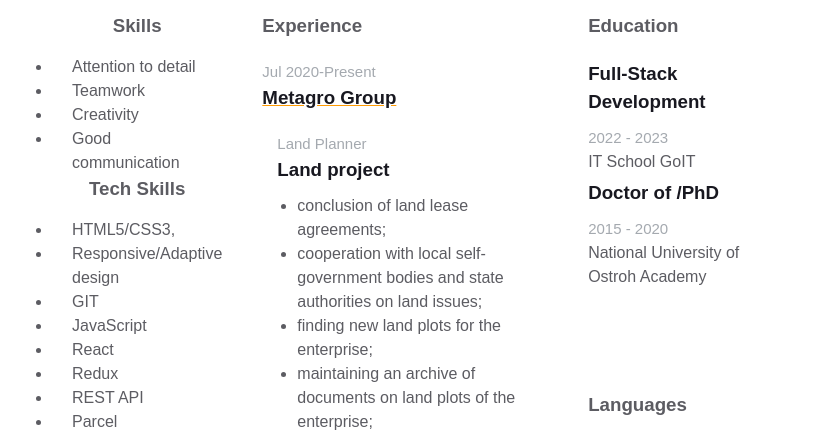
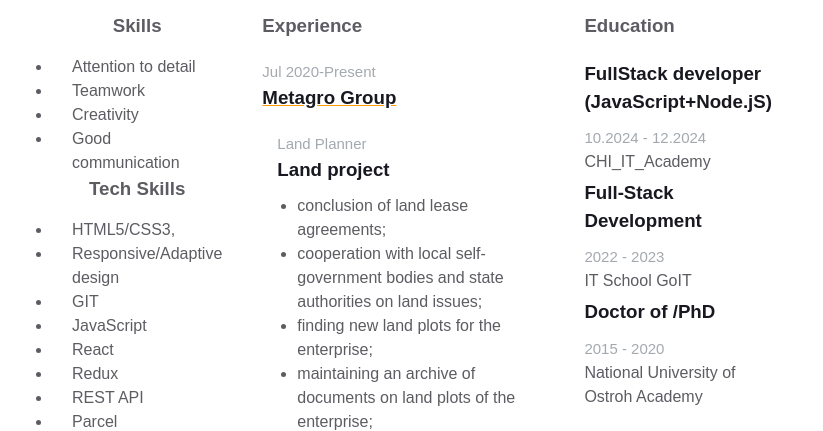
Before and after one commit to Bohdan99I/homepage, a plain HTML site: page index.html in a window 1280 px wide. Shown: the part 338-769 px from the top of the page, without its empty margins (228-1051 px from the left). Drawn offline with Linux system fonts and the light colour scheme.

Commit message:
add_new_Education

```diff
--- a/index.html
+++ b/index.html
@@ -153,6 +153,20 @@
                           <h3
                             class="additional-info__education-university-speciality"
                           >
+                          FullStack developer (JavaScript+Node.jS)
+                          </h3>
+                          <span
+                            class="additional-info__education-university-durability"
+                            >10.2024 - 12.2024</span
+                          >
+                          <p class="additional-info__education-university-name">
+                            CHI_IT_Academy
+                          </p>
+                        </div>
+                        <div class="additional-info__education-university">
+                          <h3
+                            class="additional-info__education-university-speciality"
+                          >
                             Full-Stack Development
                           </h3>
                           <span
```
